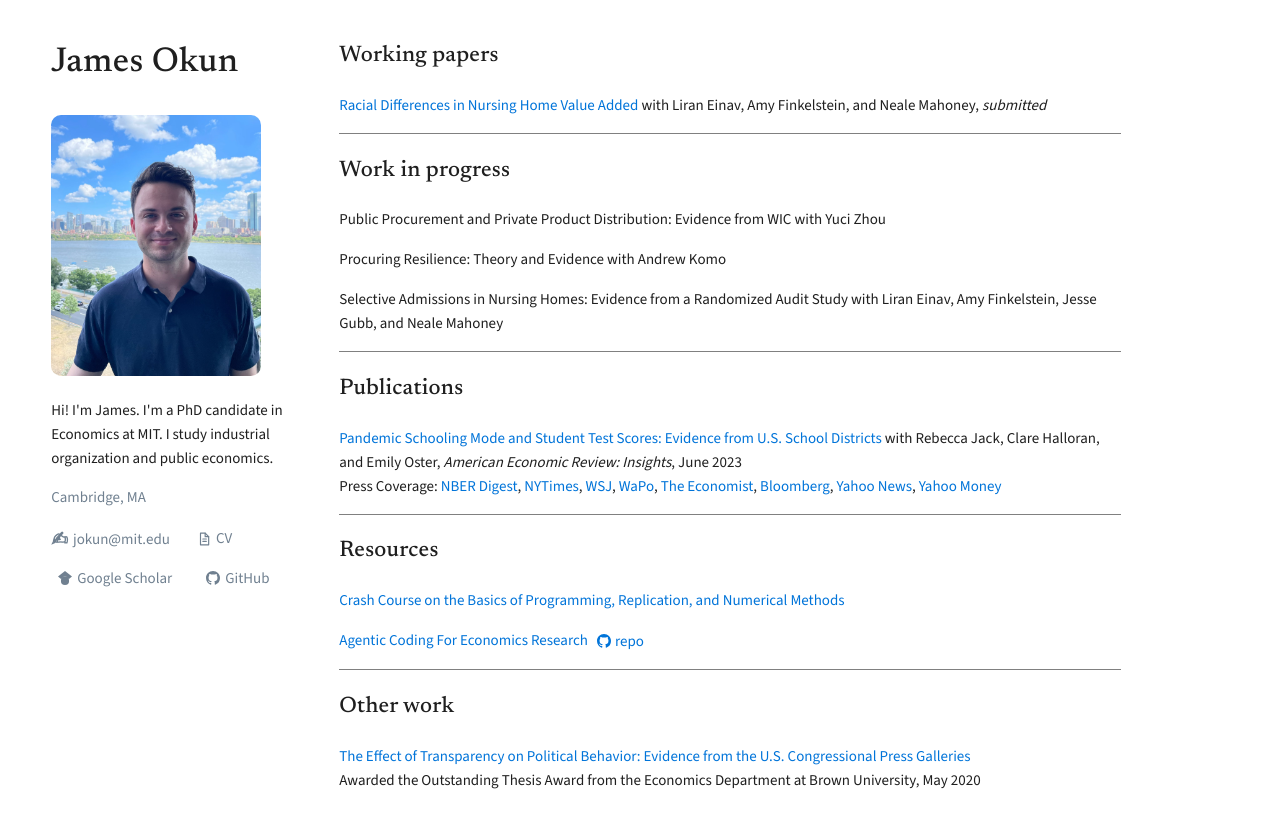
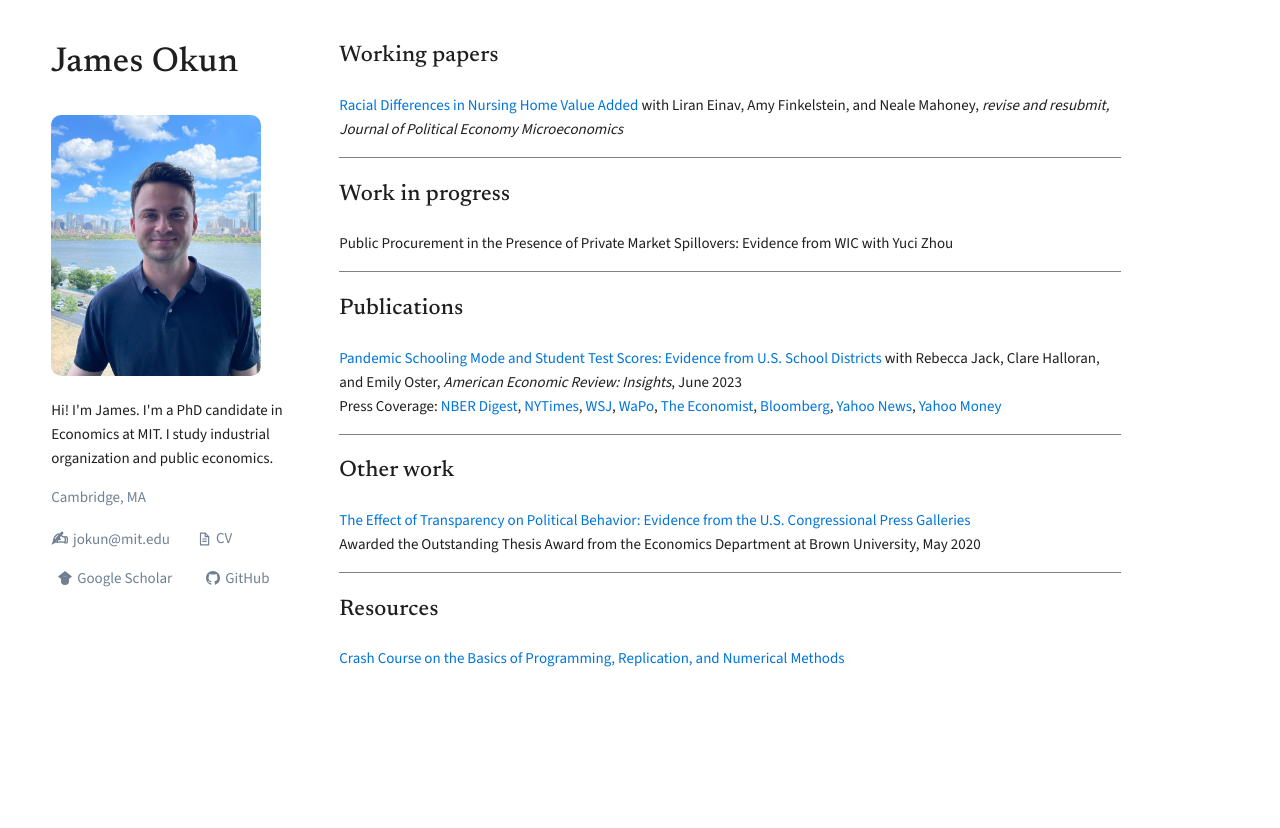
Before and after one commit to jamesokun/jamesokun.github.io, a Jekyll site: the page built from index.html, in a window 1280 px wide. Shown: the top 828 px of the page. Built offline with Jekyll 4.4.1, drawn with Linux system fonts in a browser that asks for light colours; the list of posts is cut into pages by our own code.

Commit message:
Update index.html

```diff
--- a/index.html
+++ b/index.html
@@ -3,19 +3,13 @@ layout: default
 ---
 <h2 class="no_top_margin">Working papers</h2>
 <div style="margin-bottom: 1rem;">
-  <a href="/files/PAC_2.pdf">Racial Differences in Nursing Home Value Added</a> with Liran Einav, Amy Finkelstein, and Neale Mahoney, <em>submitted</em>
+  <a href="/files/PAC_2.pdf">Racial Differences in Nursing Home Value Added</a> with Liran Einav, Amy Finkelstein, and Neale Mahoney, <em>revise and resubmit, Journal of Political Economy Microeconomics</em>
 </div>
 <hr style="border: 0; height: 1px; background-color: gray;">
 
 <h2 class="bottom-three">Work in progress</h2>
 <div style="margin-bottom: 1rem;">
-  Public Procurement and Private Product Distribution: Evidence from WIC with Yuci Zhou
-</div>
-<div style="margin-bottom: 1rem;">
-  Procuring Resilience: Theory and Evidence with Andrew Komo
-</div>
-<div style="margin-bottom: 1rem;">
-  Selective Admissions in Nursing Homes: Evidence from a Randomized Audit Study with Liran Einav, Amy Finkelstein, Jesse Gubb, and Neale Mahoney
+  Public Procurement in the Presence of Private Market Spillovers: Evidence from WIC with Yuci Zhou
 </div>
 <hr style="border: 0; height: 1px; background-color: gray;">
 
@@ -34,24 +28,14 @@ layout: default
 </div>
 <hr style="border: 0; height: 1px; background-color: gray;">
 
-<h2 class="bottom-three">Resources</h2>
-<div style="margin-bottom: 1rem;">
-  <a href="https://github.com/jamesokun/IAP-coding-2026"> Crash Course on the Basics of Programming, Replication, and Numerical Methods</a>
-</div>
-<div style="margin-bottom: 1rem;">
-  <a href="/files/slides.pdf">Agentic Coding For Economics Research</a>
-  &nbsp;
-  <a href="https://github.com/jamesokun/claude-code-for-econRAs" style="text-decoration: none; display: inline-flex; align-items: center; gap: 0.25rem; vertical-align: middle;">
-    <svg width="14" height="14" viewBox="0 0 24 24" fill="currentColor" xmlns="http://www.w3.org/2000/svg" aria-hidden="true">
-      <path d="M12 0C5.37 0 0 5.37 0 12c0 5.31 3.435 9.795 8.205 11.385.6.105.825-.255.825-.57 0-.285-.015-1.23-.015-2.235-3.015.555-3.795-.735-4.035-1.41-.135-.345-.72-1.41-1.23-1.695-.42-.225-1.02-.78-.015-.795.945-.015 1.62.87 1.845 1.23 1.08 1.815 2.805 1.305 3.495.99.105-.78.42-1.305.765-1.605-2.67-.3-5.46-1.335-5.46-5.925 0-1.305.465-2.385 1.23-3.225-.12-.3-.54-1.53.12-3.18 0 0 1.005-.315 3.3 1.23.96-.27 1.98-.405 3-.405s2.04.135 3 .405c2.295-1.56 3.3-1.23 3.3-1.23.66 1.65.24 2.88.12 3.18.765.84 1.23 1.905 1.23 3.225 0 4.605-2.805 5.625-5.475 5.925.435.375.81 1.095.81 2.22 0 1.605-.015 2.895-.015 3.3 0 .315.225.69.825.57A12.02 12.02 0 0 0 24 12c0-6.63-5.37-12-12-12z"/>
-    </svg>
-    <span>repo</span>
-  </a>
-</div>
-<hr style="border: 0; height: 1px; background-color: gray;">
-
 <h2 class="bottom-three">Other work</h2>
 <div style="margin-bottom: 1rem;">
   <a href="/files/pressgalleries.pdf">The Effect of Transparency on Political Behavior: Evidence from the U.S. Congressional Press Galleries</a><br>
   Awarded the Outstanding Thesis Award from the Economics Department at Brown University, May 2020
 </div>
+<hr style="border: 0; height: 1px; background-color: gray;">
+
+<h2 class="bottom-three">Resources</h2>
+<div style="margin-bottom: 1rem;">
+  <a href="https://github.com/jamesokun/IAP-coding-2026"> Crash Course on the Basics of Programming, Replication, and Numerical Methods
+</div>
```
